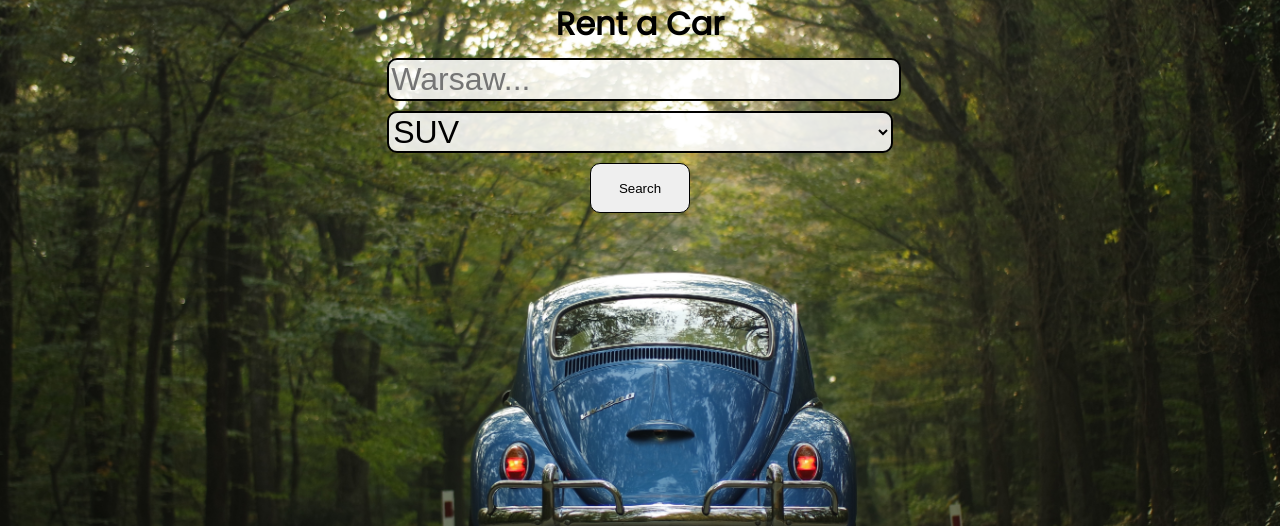
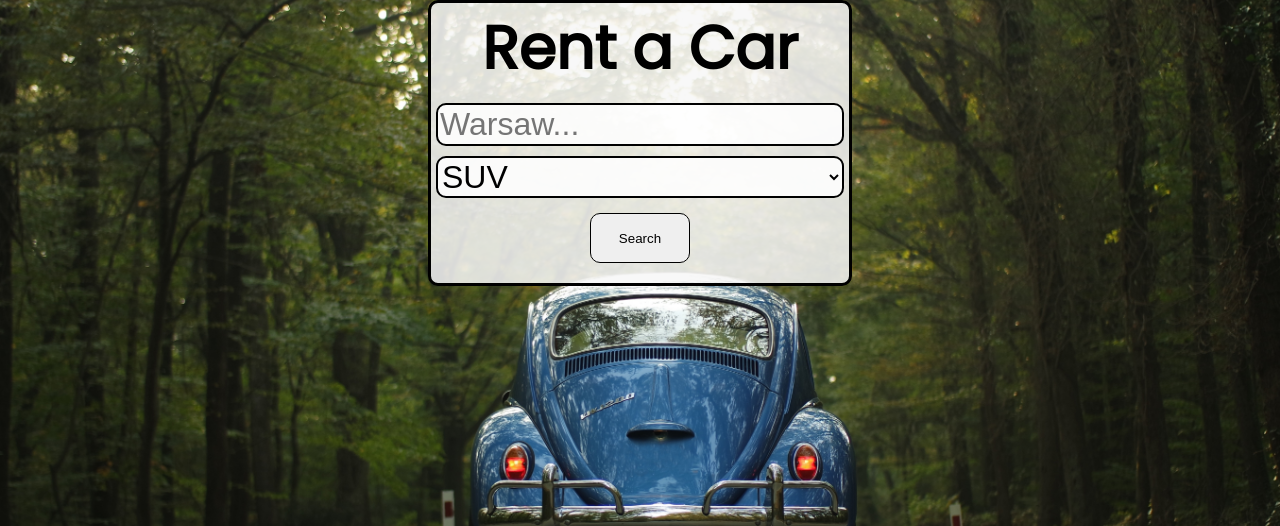
Before and after one commit to campbell-lucas/rent_a_car, a Django app: page / in a window 1280 px wide. Shown: the part 92-618 px from the top of the page. Run offline with Django 4.2, Linux system fonts and the light colour scheme; parts of the project's set-up code (start-up, migrations or seed data) failed here and were passed over.

Commit message:
edited the visuals of the site

```diff
--- a/static/styles/main.css
+++ b/static/styles/main.css
@@ -9,14 +9,6 @@ body {
 h1 {
     text-align: center;
     margin: 0;
-}
-
-.search-box {
-    width: 40%;
-    height: 200px;
-    margin: auto;
-    text-align: center;
-    justify-content: center;
 }
 
 nav {
@@ -62,35 +54,42 @@ nav ul li:nth-child(3) {
     margin-right: 10px;
 }
 
-.password-change-form ul {
-    text-decoration: none;
-    list-style-type: none;
-}
-
-.password-change-form {
-    text-align: center;
-}
-
 .helptext {
     visibility: hidden;
 }
 
-.title {
-    font-size: 64px;
-    text-align: center;
+.search-box {
+    background-color: #f7f7f7db;
+    width: 33%;
+    margin: auto;
     border: 3px solid;
     border-radius: 10px;
-    background-color: #f7f7f7db;
-    margin-left: 33%;
-    margin-right: 33%;
 }
 
-div .search-box{
-    border: 3px solid;
-    background-color: #f7f7f7db;
+.search-box h1 {
+    font-size: 60px;
+}
+
+.search-box-items {
+    text-align: center;
+    justify-content: center;
     display: flex;
     border-radius: 10px;
 }
+
+.search-box-items input {
+    max-width: 400px;
+}
+
+.search-box-items select {
+    max-width: 500px;
+}
+
+.search-box-items-button {
+    margin-bottom: 20px;
+    margin-top: 5px;
+}
+
 
 .search-form {
     margin: auto;
```
Also changed, not shown: other parts of static/styles/main.css (+54 -2 lines).
